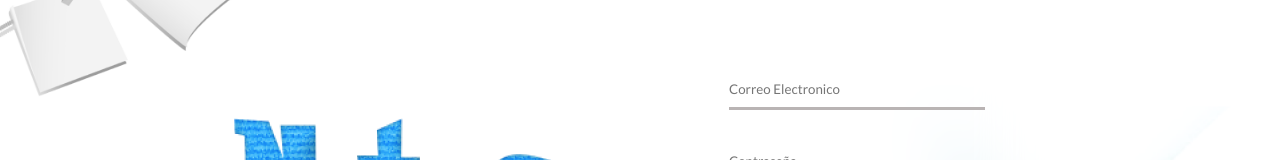
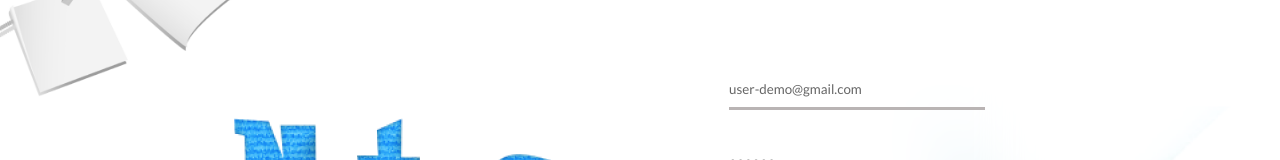
Before and after one commit to Nataliasita/notes, an Angular app: page / in a window 1280 px wide. Shown: the part 186-346 px from the top of the page. Built offline with nearby package versions, Linux system fonts and the light colour scheme.

Commit message:
cambios login

```diff
--- a/src/app/components/home/home.component.ts
+++ b/src/app/components/home/home.component.ts
@@ -23,13 +23,13 @@ export class HomeComponent implements OnInit {
 
   ngOnInit(): void {
     this.formLogin = this.formBuilder.group({
-      email:['',
+      email:['user-demo@gmail.com',
       [
         Validators.required,
         Validators.email,
       ],
     ],
-      password:['',
+      password:['123456',
       [
         Validators.required,
         Validators.minLength(6),
```
